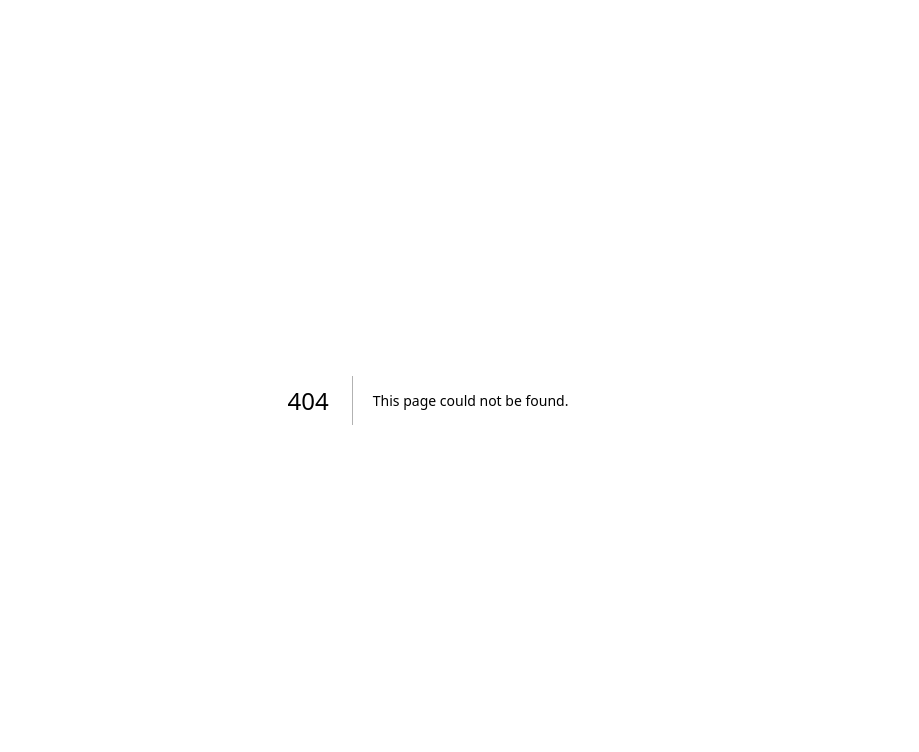
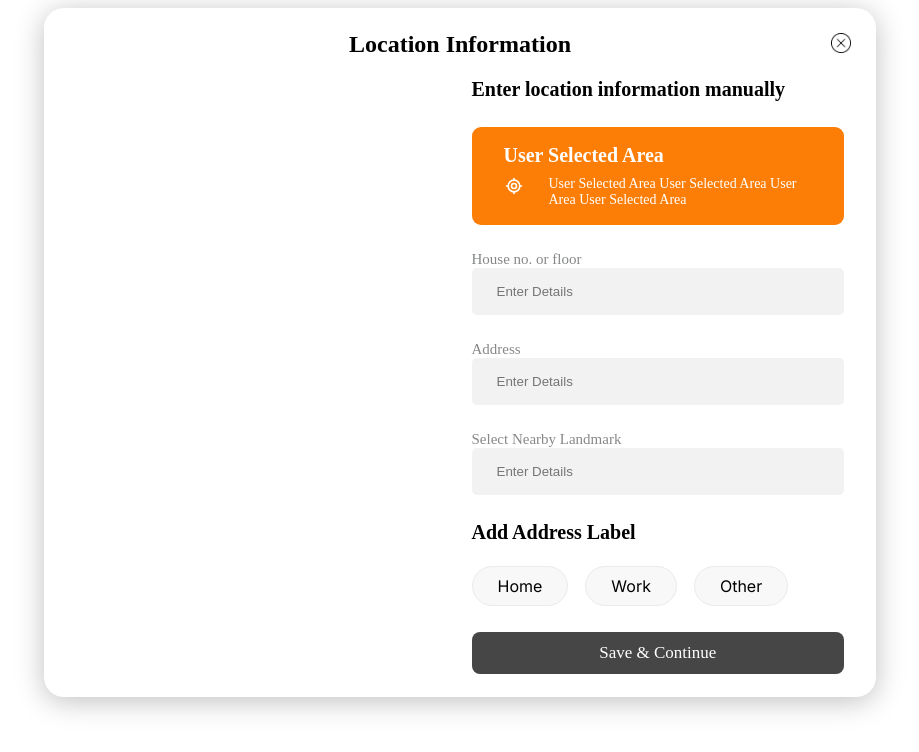
Before and after one commit to Ali3905/byzo-app, a Next.js app: page /auth in a window 1280 px wide. Before the commit this address had no page. Shown: the top 752 px of the page, without its empty margins (212-1131 px from the left). Built offline with nearby package versions, Linux system fonts and the light colour scheme.

Commit message:
signup page

```diff
--- a/src/app/addressbook/AddressBook.js
+++ b/src/app/addressbook/AddressBook.js
@@ -1,6 +1,6 @@
 import React from 'react'
+import Image from 'next/Image'
 import "../../style/AddressBook.css"
-import Image from 'next/Image'
 
 const AddressBook = () => {
   return (
--- a/src/app/auth/Auth.js
+++ b/src/app/auth/Auth.js
@@ -0,0 +1,51 @@
+import React from "react";
+import "../../style/Auth.css"
+import Image from "next/image";
+
+const Auth = () => {
+  return <div className="auth">
+    <h5>Location Information</h5>
+    <Image className="cross" src="/cross.png" width={20} height={20}/>
+    <div className="auth_container">
+        <div className="map"></div>
+        <form className="form">
+            <h6>Enter location information manually</h6>
+            <div className="area_selection_notice">
+                <h6>User Selected Area</h6>
+                <span>
+                    <Image
+                    src="/location-crosshairs.svg"
+                    width={20}
+                    height={20}
+                    />
+                    <p>User Selected Area User Selected Area User Area User Selected Area</p>
+                </span>
+            </div>
+            <label htmlFor="house">
+                House no. or floor
+                <input type="text" placeholder="Enter Details" />
+            </label>
+            <label htmlFor="address">
+                Address
+                <input type="text" placeholder="Enter Details" />
+            </label>
+            <label htmlFor="landmark">
+                Select Nearby Landmark
+                <input type="text" placeholder="Enter Details" />
+            </label>
+            <div className="address_label">
+                <p>Add Address Label</p>
+                <div className="labels_container">
+                <span>Home</span>
+                <span>Work</span>
+                <span>Other</span>
+
+                </div>
+            </div>
+            <button>Save & Continue</button>
+        </form>
+    </div>
+  </div>;
+};
+
+export default Auth;
--- /dev/null
+++ b/src/app/auth/page.js
@@ -0,0 +1,12 @@
+import React from 'react'
+import Auth from './Auth'
+
+const page = () => {
+  return (
+    <div>
+      <Auth />
+    </div>
+  )
+}
+
+export default page
--- a/src/app/landing/Landing.js
+++ b/src/app/landing/Landing.js
@@ -6,12 +6,12 @@ import ProductDetails from '../product/ProductDetails'
 
 const Landing = () => {
   return (
-    <div>
+    <>
         <NavBar/>
         <ProductDetails/>
         <Product/>
         <Footer/>
-    </div>
+    </>
   )
 }
 
--- /dev/null
+++ b/src/style/Auth.css
@@ -0,0 +1,148 @@
+.auth {
+    /* border: 1px solid black; */
+    max-width: 60%;
+    position: absolute;
+    top: 1%;
+    left: 20%;
+    padding: 23px 32px;
+
+
+    border-radius: 20px;
+background-color: #FFF;
+box-shadow: 0px 4px 29px 0px rgba(0, 0, 0, 0.25);
+}
+
+.auth .cross{
+    position: absolute;
+    top: 25px;
+    right: 25px;
+}
+
+.auth h5 {
+    color: #000;
+    font-family: Plus Jakarta Sans;
+    font-size: 24px;
+    font-style: normal;
+    font-weight: 600;
+    line-height: normal;
+    text-align: center;
+
+    margin-bottom: 20px;
+}
+
+.auth_container {
+    display: grid;
+    grid-template-columns: 1fr 1fr;
+    gap: 23px;
+}
+
+.form {
+    display: flex;
+    flex-direction: column;
+    gap: 26px;
+}
+
+.form h6 {
+    color: #000;
+    font-family: Plus Jakarta Sans;
+    font-size: 20px;
+    font-style: normal;
+    font-weight: 600;
+    line-height: normal;
+}
+
+.area_selection_notice {
+    display: flex;
+    flex-direction: column;
+    gap: 9px;
+    border-radius: 9px;
+    background: #FC7E06;
+
+    padding: 17px 32px;
+}
+
+.area_selection_notice h6 {
+    color: #FFF;
+    font-family: Plus Jakarta Sans;
+    font-size: 20px;
+    font-style: normal;
+    font-weight: 600;
+    line-height: normal;
+}
+
+.area_selection_notice span {
+    display: flex;
+    gap: 25px;
+}
+
+.area_selection_notice p {
+    color: #FFF;
+    font-family: Plus Jakarta Sans;
+    font-size: 14px;
+    font-style: normal;
+    font-weight: 500;
+    line-height: normal;
+}
+
+.form label {
+    display: flex;
+    flex-direction: column;
+
+    color: #868889;
+    font-family: Plus Jakarta Sans;
+    font-size: 15px;
+    font-style: normal;
+    font-weight: 500;
+    line-height: normal;
+}
+
+.form input {
+    padding: 16px 25px;
+
+    border-radius: 5px;
+    background-color: #F2F2F2;
+    border: none;
+    outline: none;
+}
+
+.address_label{
+    display: flex;
+    flex-direction: column;
+    gap: 22px;
+}
+
+.address_label p{
+    color: #000;
+font-family: Plus Jakarta Sans;
+font-size: 20px;
+font-style: normal;
+font-weight: 600;
+line-height: normal;
+}
+.address_label div{
+    display: flex;
+    gap: 17px;
+}
+
+.address_label span{
+    padding: 9px 25px;
+    border-radius: 27px;
+border: 1px solid #EAEAEF;
+background: #F8F8F8;
+}
+
+.form button{
+    padding: 9px 0px;
+    border-radius: 8px;
+background-color: #464646;
+border: none;
+outline: none;
+
+color: #FFF;
+text-align: center;
+font-family: Plus Jakarta Sans;
+font-size: 17px;
+font-style: normal;
+font-weight: 400;
+line-height: 24px; /* 141.176% */
+}
```
Also changed, not shown: public/cross.png (added), public/location-crosshairs.svg (added).
